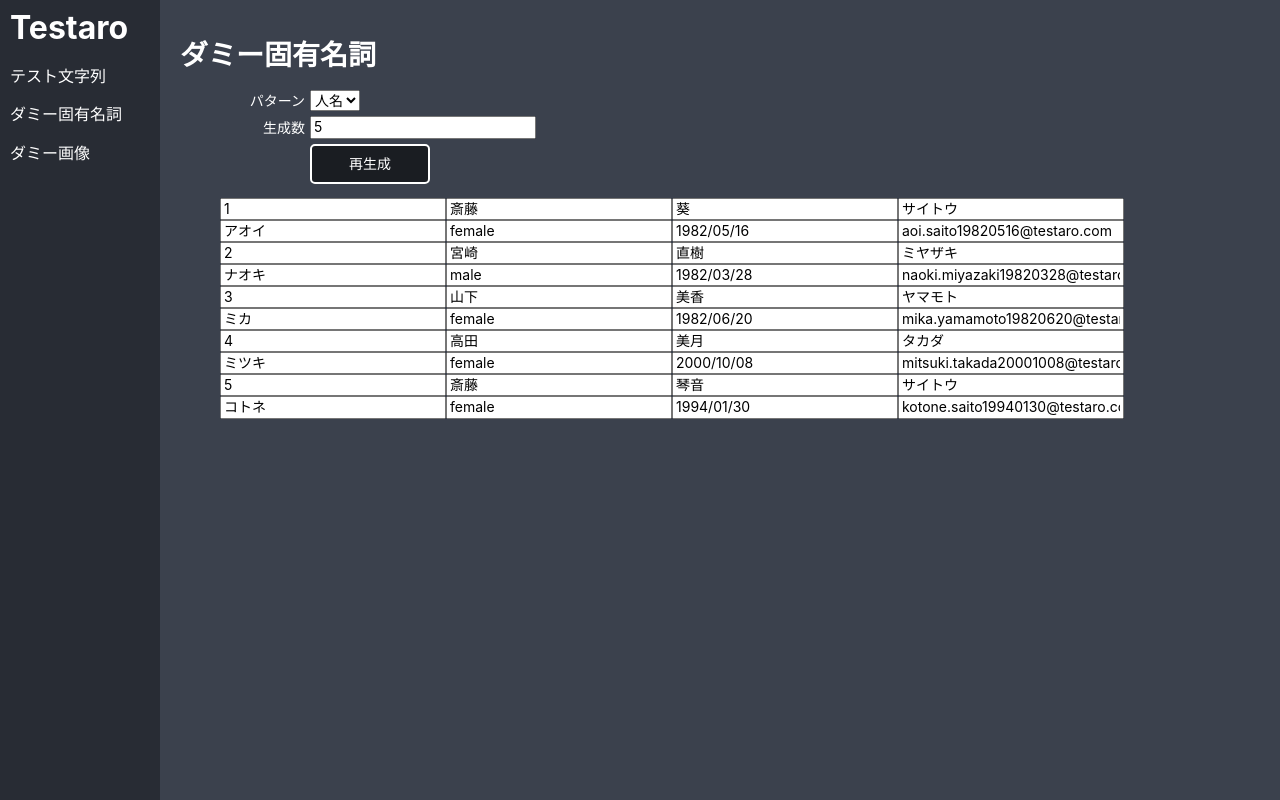
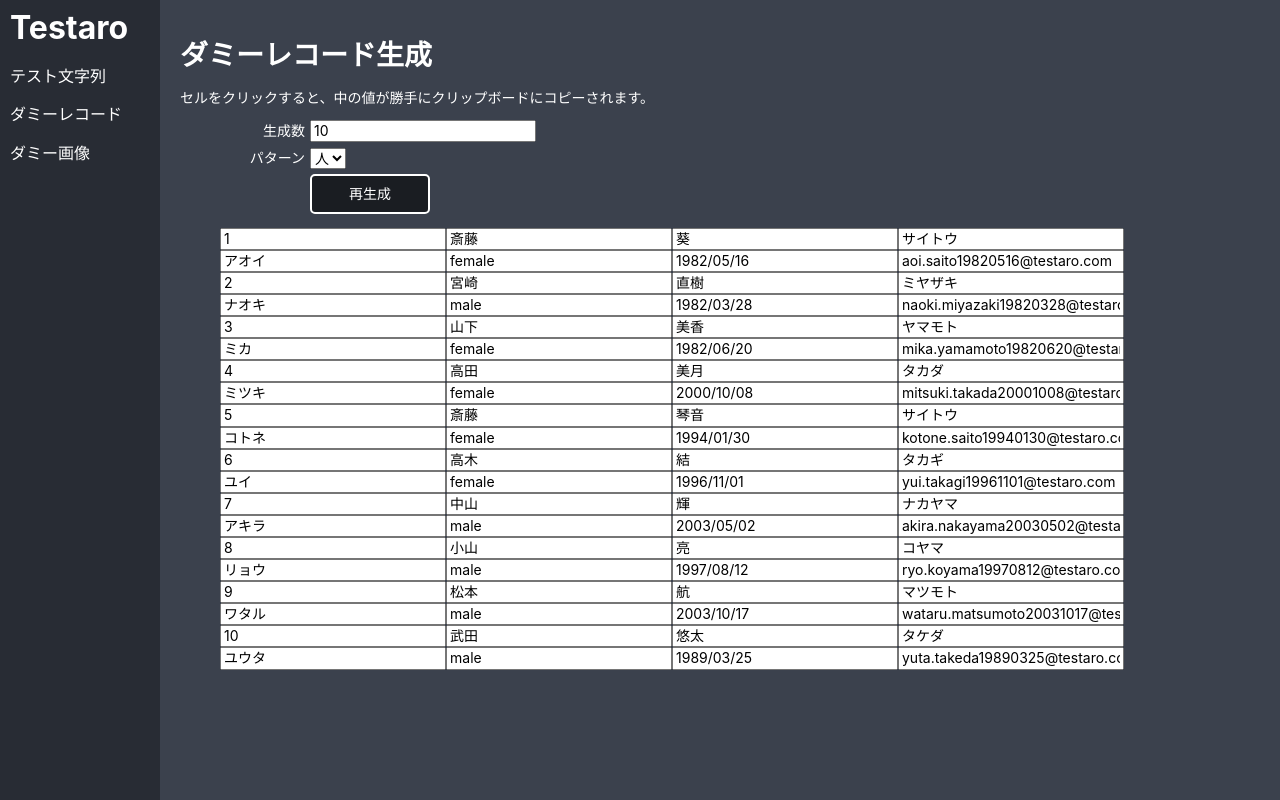
Before and after one commit to jesusisao/testaro, a React (Create React App) app: page /#/namegen in a window 1280 px wide. Built offline with nearby package versions, Linux system fonts and the light colour scheme.

Commit message:
クリップボードに勝手にコピーする機能

```diff
--- a/src/Common/util.ts
+++ b/src/Common/util.ts
@@ -15,3 +15,13 @@ export const createRandomDate = (rangeStart: Date, rangeEnd: Date): Date => {
 export const dateToString = (date: Date): string => {
   return moment(date.getTime()).format("YYYYMMDD");
 };
+
+export const copyToClipboard = (arg: string | number): void => {
+  if (navigator.clipboard) {
+    if (typeof arg === "number") {
+      navigator.clipboard.writeText(arg.toString());
+      return;
+    }
+    navigator.clipboard.writeText(arg);
+  }
+};
--- a/src/ImageGenerator/ImageGenerator.tsx
+++ b/src/ImageGenerator/ImageGenerator.tsx
@@ -114,6 +114,9 @@ const ImageGenerator: React.FC = () => {
   return (
     <div className="ImageGenerator">
       <h1>{title}</h1>
+      <p>
+        出力枚数を指定することで、大量のダミー画像を一括でダウンロード可能です。
+      </p>
       <div className="paras-container">
         <div>
           <h2>画像パラメータ</h2>
--- a/src/Menu/Menu.tsx
+++ b/src/Menu/Menu.tsx
@@ -14,7 +14,7 @@ const Menu: React.FC = () => {
         </li>
         <li>
           <Link to="/namegen" className="link">
-            ダミー固有名詞
+            ダミーレコード
           </Link>
         </li>
         <li>
--- a/src/NameGenerator/NameGenerator.tsx
+++ b/src/NameGenerator/NameGenerator.tsx
@@ -5,6 +5,7 @@ import { createNumroInstances } from "./numro";
 import { createRandomUserInstances } from "./human";
 import ParamBox from "../Common/ParamBox";
 import moment from "moment";
+import { copyToClipboard } from "../Common/util";
 
 const generateDoms = (genNum: number) => {
   const userInstances = createRandomUserInstances(genNum);
@@ -12,18 +13,56 @@ const generateDoms = (genNum: number) => {
   for (const [i, instance] of userInstances.entries()) {
     items.push(
       <li key={"instance" + i}>
-        <input readOnly type="number" value={i + 1} />
-        <input readOnly type="text" value={instance.familyName} />
-        <input readOnly type="text" value={instance.givenName} />
-        <input readOnly type="text" value={instance.familyNameKana} />
-        <input readOnly type="text" value={instance.givenNameKana} />
-        <input readOnly type="text" value={instance.sex} />
+        <input
+          readOnly
+          type="number"
+          value={i + 1}
+          onClick={(): void => copyToClipboard(i + 1)}
+        />
+        <input
+          readOnly
+          type="text"
+          value={instance.familyName}
+          onClick={(): void => copyToClipboard(instance.familyName)}
+        />
+        <input
+          readOnly
+          type="text"
+          value={instance.givenName}
+          onClick={(): void => copyToClipboard(instance.givenName)}
+        />
+        <input
+          readOnly
+          type="text"
+          value={instance.familyNameKana}
+          onClick={(): void => copyToClipboard(instance.familyNameKana)}
+        />
+        <input
+          readOnly
+          type="text"
+          value={instance.givenNameKana}
+          onClick={(): void => copyToClipboard(instance.givenNameKana)}
+        />
+        <input
+          readOnly
+          type="text"
+          value={instance.sex}
+          onClick={(): void => copyToClipboard(instance.sex)}
+        />
         <input
           readOnly
           type="text"
           value={moment(instance.birthday).format("YYYY/MM/DD")}
+          onClick={(): void =>
+            copyToClipboard(moment(instance.birthday).format("YYYY/MM/DD"))
+          }
         />
-        <input readOnly type="text" value={instance.email} />
+        <input
+          readOnly
+          type="text"
+          value={instance.email}
+          onClick={(): void => copyToClipboard(instance.email)}
+        />
       </li>
     );
   }
@@ -31,15 +70,9 @@ const generateDoms = (genNum: number) => {
   return <ul className="instance-records">{items}</ul>;
 };
 
-const copyToClipboard = (str: string): void => {
-  if (navigator.clipboard) {
-    navigator.clipboard.writeText(str);
-  }
-};
-
 const NameGenerator: React.FC = () => {
   const [pattern, setPattern] = useState("人名");
-  const [genNum, setGenNum] = useState(5);
+  const [genNum, setGenNum] = useState(10);
   const [genStr, setGenStr] = useState("");
 
   const generate = (): void => {
@@ -51,23 +84,26 @@ const NameGenerator: React.FC = () => {
 
   return (
     <div className="NameGenerator">
-      <h1>ダミー固有名詞</h1>
+      <h1>ダミーレコード生成</h1>
+      <p>
+        セルをクリックすると、中の値が勝手にクリップボードにコピーされます。
+      </p>
       <div>
+        <ParamBox labelName="生成数">
+          <input
+            type="number"
+            defaultValue={genNum}
+            onChange={(e): void => setGenNum(parseInt(e.target.value))}
+          ></input>
+        </ParamBox>
         <ParamBox labelName="パターン">
           <select
             name="pattern"
             id="pattern"
             onChange={(e): void => setPattern(e.target.value)}
           >
-            <option value="人名">人名</option>
+            <option value="人">人</option>
           </select>
-        </ParamBox>
-        <ParamBox labelName="生成数">
-          <input
-            type="number"
-            defaultValue={genNum}
-            onChange={(e): void => setGenNum(parseInt(e.target.value))}
-          ></input>
         </ParamBox>
         <ParamBox>
           <button className="testaro-button" onClick={generate}>
--- a/src/StringGenerator/StringGenerator.tsx
+++ b/src/StringGenerator/StringGenerator.tsx
@@ -1,6 +1,7 @@
 import React, { useState } from "react";
 import "./StringGenerator.scss";
 import "../Common/common.scss";
+import { copyToClipboard } from "../Common/util";
 import ParamBox from "../Common/ParamBox";
 
 // パターンと文字数を入れると、パターンを繰り返して文字数分だけ文字を生成してくれる関数
@@ -25,12 +26,6 @@ const StringGenerator: React.FC = () => {
   const generate = (): void => {
     const result = generateManyChars(pattern, charNum);
     setGenStr(result);
-  };
-
-  const copyToClipboard = (): void => {
-    if (navigator.clipboard) {
-      navigator.clipboard.writeText(genStr);
-    }
   };
 
   return (
@@ -74,7 +69,10 @@ const StringGenerator: React.FC = () => {
       </div>
       <textarea className="output-area" readOnly value={genStr}></textarea>
       <div>
-        <button className="testaro-button" onClick={copyToClipboard}>
+        <button
+          className="testaro-button"
+          onClick={(): void => copyToClipboard(genStr)}
+        >
           クリップボードにコピー
         </button>
       </div>
```
